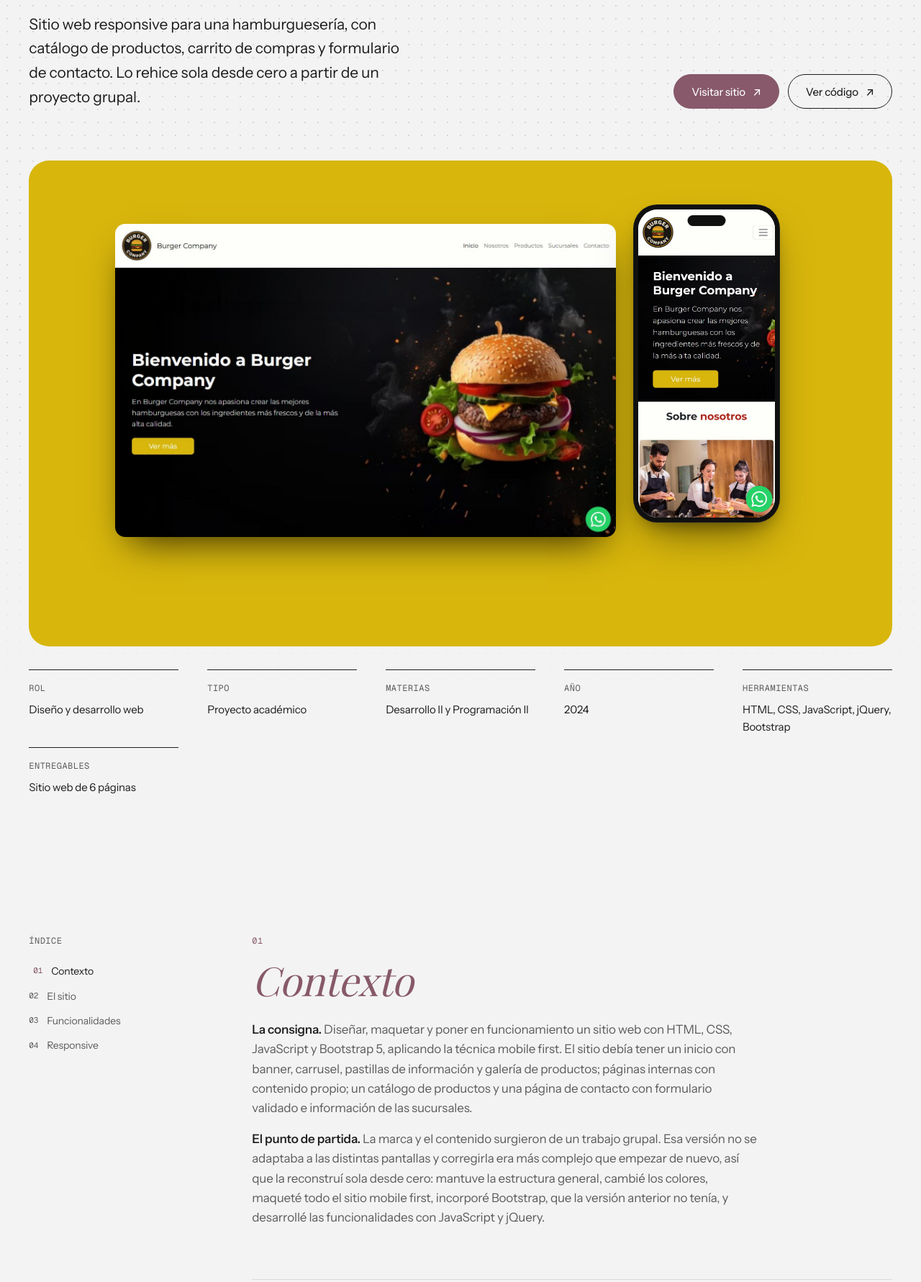
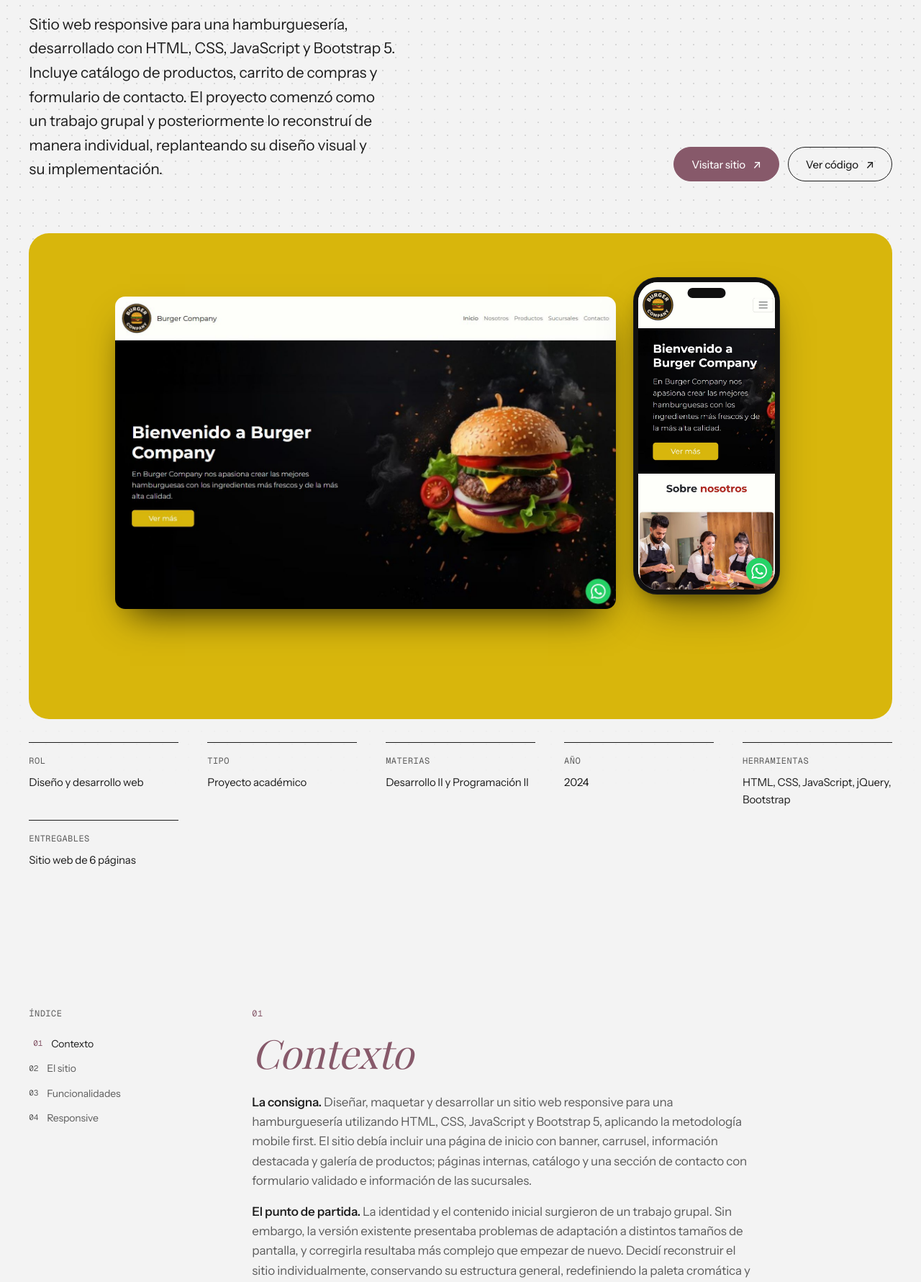
Before and after one commit to priscilalera/priscilalera.github.io, a plain HTML site: page proyectos/burger-company.html in a window 1280 px wide. Shown: the part 559-2340 px from the top of the page at 72% size. Drawn offline with nearby package versions, Linux system fonts and the light colour scheme; a web font is replaced by a local one.

Commit message:
Burger Company: copy de bajada y contexto

```diff
--- a/proyectos/burger-company.html
+++ b/proyectos/burger-company.html
@@ -62,7 +62,7 @@
 
             <div class="case-hero__intro">
               <p class="case-hero__lead">
-                Sitio web responsive para una hamburguesería, con catálogo de productos, carrito de compras y formulario de contacto. Lo rehice sola desde cero a partir de un proyecto grupal.
+                Sitio web responsive para una hamburguesería, desarrollado con HTML, CSS, JavaScript y Bootstrap 5. Incluye catálogo de productos, carrito de compras y formulario de contacto. El proyecto comenzó como un trabajo grupal y posteriormente lo reconstruí de manera individual, replanteando su diseño visual y su implementación.
               </p>
               <div class="case-hero__actions">
                 <a class="btn btn--primary" href="https://priscilalera.github.io/burger-company/" target="_blank" rel="noopener noreferrer">Visitar sitio <span class="btn__icon" aria-hidden="true">↗</span><span class="visually-hidden">(se abre en una pestaña nueva)</span></a>
@@ -114,11 +114,11 @@
               <h2 class="case-section__title" id="t-contexto"><em>Contexto</em></h2>
               <p class="case-section__text">
                 <strong>La consigna.</strong>
-                Diseñar, maquetar y poner en funcionamiento un sitio web con HTML, CSS, JavaScript y Bootstrap 5, aplicando la técnica mobile first. El sitio debía tener un inicio con banner, carrusel, pastillas de información y galería de productos; páginas internas con contenido propio; un catálogo de productos y una página de contacto con formulario validado e información de las sucursales.
+                Diseñar, maquetar y desarrollar un sitio web responsive para una hamburguesería utilizando HTML, CSS, JavaScript y Bootstrap 5, aplicando la metodología mobile first. El sitio debía incluir una página de inicio con banner, carrusel, información destacada y galería de productos; páginas internas, catálogo y una sección de contacto con formulario validado e información de las sucursales.
               </p>
               <p class="case-section__text">
                 <strong>El punto de partida.</strong>
-                La marca y el contenido surgieron de un trabajo grupal. Esa versión no se adaptaba a las distintas pantallas y corregirla era más complejo que empezar de nuevo, así que la reconstruí sola desde cero: mantuve la estructura general, cambié los colores, maqueté todo el sitio mobile first, incorporé Bootstrap, que la versión anterior no tenía, y desarrollé las funcionalidades con JavaScript y jQuery.
+                La identidad y el contenido inicial surgieron de un trabajo grupal. Sin embargo, la versión existente presentaba problemas de adaptación a distintos tamaños de pantalla, y corregirla resultaba más complejo que empezar de nuevo. Decidí reconstruir el sitio individualmente, conservando su estructura general, redefiniendo la paleta cromática y desarrollando una nueva implementación responsive. También incorporé Bootstrap 5 y resolví las funcionalidades del proyecto con JavaScript y jQuery.
               </p>
             </section>
 
@@ -158,7 +158,7 @@
 
               <h3 class="flow-title">Inicio</h3>
               <div class="media-grid media-grid--1" data-reveal data-reveal-stagger>
-                <figure><img class="case-img" src="../assets/img/burger-company/beneficios.jpg" alt="Tres tarjetas: Combos, Take Away y Entregas a domicilio" loading="lazy" width="1440" height="760" /><figcaption class="annot">Pastillas de información (cards de Bootstrap)</figcaption></figure>
+                <figure><img class="case-img" src="../assets/img/burger-company/beneficios.jpg" alt="Tres tarjetas: Combos, Take Away y Entregas a domicilio" loading="lazy" width="1440" height="760" /><figcaption class="annot">Información destacada (cards de Bootstrap)</figcaption></figure>
                 <figure><img class="case-img" src="../assets/img/burger-company/carrusel.jpg" alt="Carrusel de fotos de hamburguesas y clientes" loading="lazy" width="1440" height="360" /><figcaption class="annot">Carrusel de imágenes (Owl Carousel)</figcaption></figure>
                 <figure><img class="case-img" src="../assets/img/burger-company/testimonios.jpg" alt="Testimonios de clientes en tarjetas superpuestas" loading="lazy" width="1440" height="700" /><figcaption class="annot">Testimonios (Flipster)</figcaption></figure>
               </div>
```
